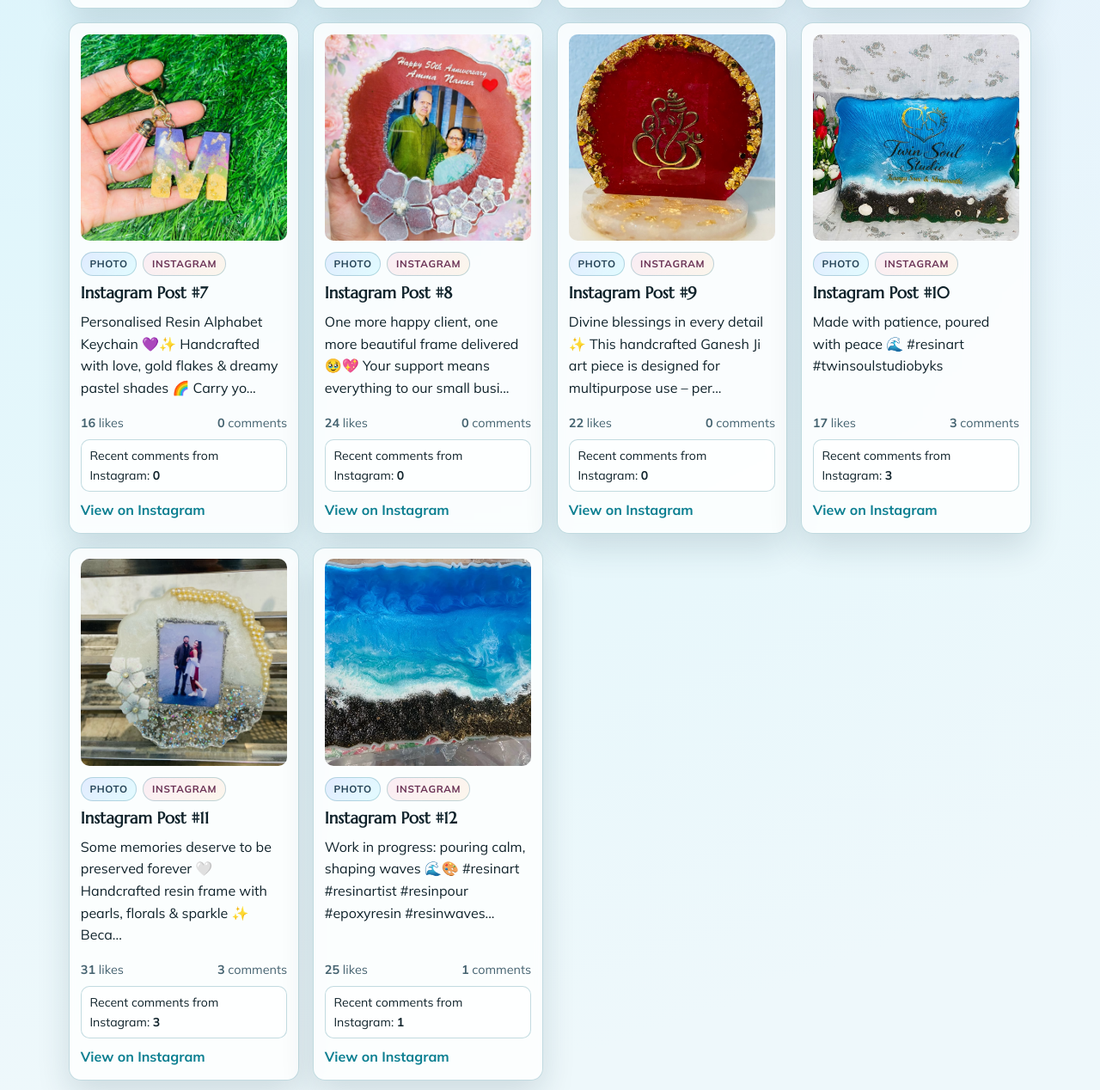
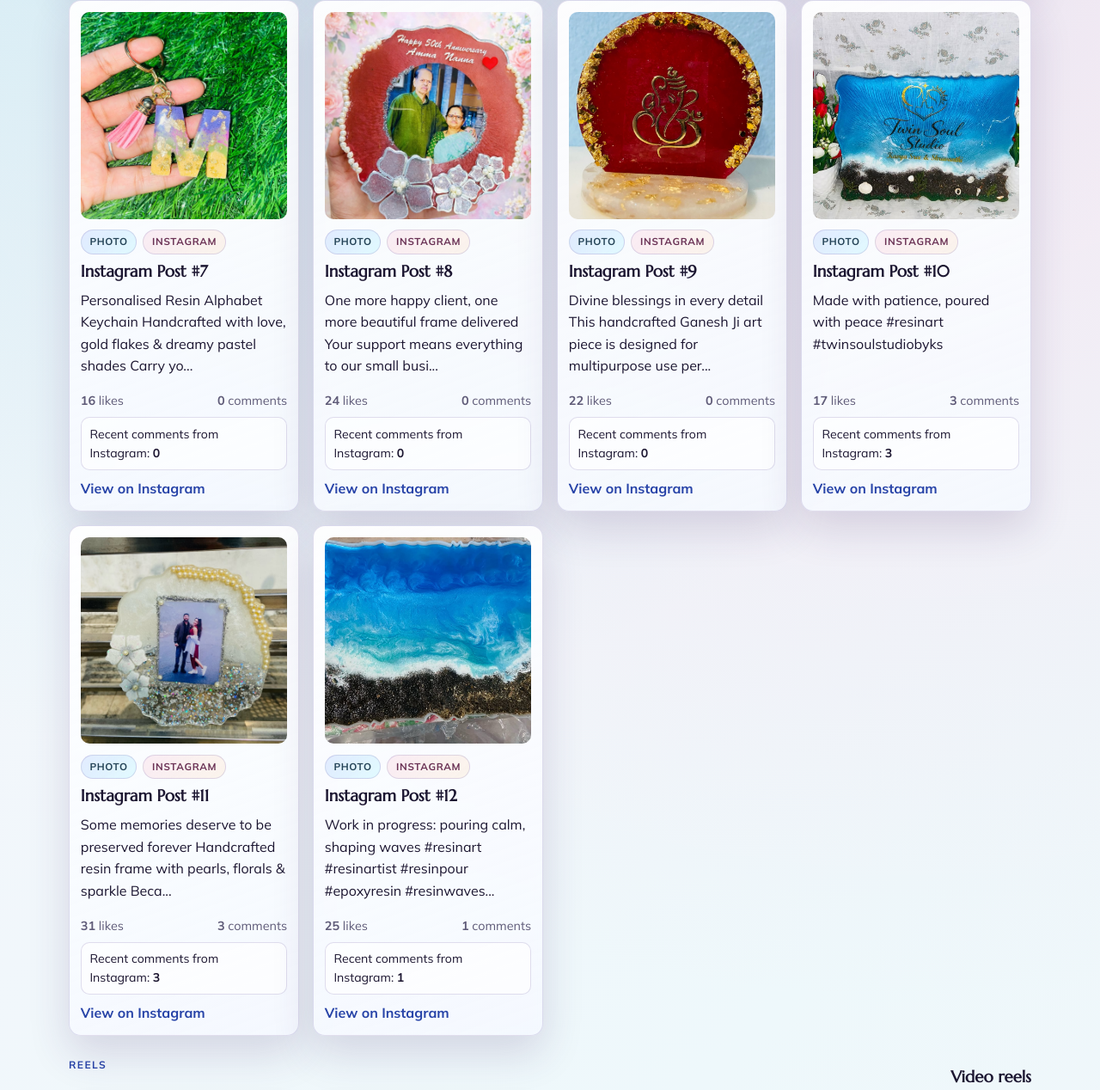
Before and after one commit to Sakethkumar31/twinsoul, a website: page index.html in a window 1280 px wide. Shown: the part 1386-2654 px from the top of the page at 86% size. Drawn offline with Linux system fonts and the light colour scheme; no server answers.

Commit message:
Refine resin background and section copy

```diff
--- a/index.html
+++ b/index.html
@@ -76,7 +76,7 @@
               <span class="badge badge-source">Instagram</span>
             </div>
             <h3>Instagram Post #1</h3>
-            <p>A frame that shines like a mirror and holds memories forever ✨❤️  This handmade heart resin frame is crafted w...</p>
+            <p>A frame that shines like a mirror and holds memories forever   This handmade heart resin frame is crafted w...</p>
             <div class="card-metrics">
               <span><strong>27</strong> likes</span>
               <span><strong>2</strong> comments</span>
@@ -91,7 +91,7 @@
               <span class="badge badge-source">Instagram</span>
             </div>
             <h3>Instagram Post #2</h3>
-            <p>♏ Scorpio Zodiac Resin Keychain  For the bold, passionate, and mysterious Scorpio souls 🦂✨ Carry your zodiac...</p>
+            <p> Scorpio Zodiac Resin Keychain  For the bold, passionate, and mysterious Scorpio souls  Carry your zodiac...</p>
             <div class="card-metrics">
               <span><strong>18</strong> likes</span>
               <span><strong>0</strong> comments</span>
@@ -106,7 +106,7 @@
               <span class="badge badge-source">Instagram</span>
             </div>
             <h3>Instagram Post #3</h3>
-            <p>✨ Carry Your Memories Everywhere ✨  A beautiful custom resin photo keychain made with love 💜 Personalized wit...</p>
+            <p> Carry Your Memories Everywhere   A beautiful custom resin photo keychain made with love  Personalized wit...</p>
             <div class="card-metrics">
               <span><strong>14</strong> likes</span>
               <span><strong>0</strong> comments</span>
@@ -121,7 +121,7 @@
               <span class="badge badge-source">Instagram</span>
             </div>
             <h3>Instagram Post #4</h3>
-            <p>💚 Agastya’s Singapore Memory 💚  Some memories are too special to stay in a phone gallery… So we preserved th...</p>
+            <p> Agastya's Singapore Memory   Some memories are too special to stay in a phone gallery So we preserved th...</p>
             <div class="card-metrics">
               <span><strong>31</strong> likes</span>
               <span><strong>2</strong> comments</span>
@@ -136,7 +136,7 @@
               <span class="badge badge-source">Instagram</span>
             </div>
             <h3>Instagram Post #5</h3>
-            <p>Appudu Appudu vasthai bro 😎   Okka roju Iragateesthamu ✨</p>
+            <p>Appudu Appudu vasthai bro    Okka roju Iragateesthamu </p>
             <div class="card-metrics">
               <span><strong>19</strong> likes</span>
               <span><strong>4</strong> comments</span>
@@ -151,7 +151,7 @@
               <span class="badge badge-source">Instagram</span>
             </div>
             <h3>Instagram Post #6</h3>
-            <p>Golden shimmer, delicate pearls &amp; a touch of dried floral beauty ✨ Personalised resin alphabet keychains made...</p>
+            <p>Golden shimmer, delicate pearls &amp; a touch of dried floral beauty  Personalised resin alphabet keychains made...</p>
             <div class="card-metrics">
               <span><strong>21</strong> likes</span>
               <span><strong>0</strong> comments</span>
@@ -166,7 +166,7 @@
               <span class="badge badge-source">Instagram</span>
             </div>
             <h3>Instagram Post #7</h3>
-            <p>Personalised Resin Alphabet Keychain 💜✨ Handcrafted with love, gold flakes &amp; dreamy pastel shades 🌈 Carry yo...</p>
+            <p>Personalised Resin Alphabet Keychain  Handcrafted with love, gold flakes &amp; dreamy pastel shades  Carry yo...</p>
             <div class="card-metrics">
               <span><strong>16</strong> likes</span>
               <span><strong>0</strong> comments</span>
@@ -181,7 +181,7 @@
               <span class="badge badge-source">Instagram</span>
             </div>
             <h3>Instagram Post #8</h3>
-            <p>One more happy client, one more beautiful frame delivered 🥹💖 Your support means everything to our small busi...</p>
+            <p>One more happy client, one more beautiful frame delivered  Your support means everything to our small busi...</p>
             <div class="card-metrics">
               <span><strong>24</strong> likes</span>
               <span><strong>0</strong> comments</span>
@@ -196,7 +196,7 @@
               <span class="badge badge-source">Instagram</span>
             </div>
             <h3>Instagram Post #9</h3>
-            <p>Divine blessings in every detail ✨ This handcrafted Ganesh Ji art piece is designed for multipurpose use – per...</p>
+            <p>Divine blessings in every detail  This handcrafted Ganesh Ji art piece is designed for multipurpose use  per...</p>
             <div class="card-metrics">
               <span><strong>22</strong> likes</span>
               <span><strong>0</strong> comments</span>
@@ -211,7 +211,7 @@
               <span class="badge badge-source">Instagram</span>
             </div>
             <h3>Instagram Post #10</h3>
-            <p>Made with patience, poured with peace 🌊  #resinart #twinsoulstudiobyks</p>
+            <p>Made with patience, poured with peace   #resinart #twinsoulstudiobyks</p>
             <div class="card-metrics">
               <span><strong>17</strong> likes</span>
               <span><strong>3</strong> comments</span>
@@ -226,7 +226,7 @@
               <span class="badge badge-source">Instagram</span>
             </div>
             <h3>Instagram Post #11</h3>
-            <p>Some memories deserve to be preserved forever 🤍 Handcrafted resin frame with pearls, florals &amp; sparkle ✨ Beca...</p>
+            <p>Some memories deserve to be preserved forever  Handcrafted resin frame with pearls, florals &amp; sparkle  Beca...</p>
             <div class="card-metrics">
               <span><strong>31</strong> likes</span>
               <span><strong>3</strong> comments</span>
@@ -241,7 +241,7 @@
               <span class="badge badge-source">Instagram</span>
             </div>
             <h3>Instagram Post #12</h3>
-            <p>Work in progress: pouring calm, shaping waves 🌊🎨  #resinart #resinartist #resinpour #epoxyresin #resinwaves...</p>
+            <p>Work in progress: pouring calm, shaping waves   #resinart #resinartist #resinpour #epoxyresin #resinwaves...</p>
             <div class="card-metrics">
               <span><strong>25</strong> likes</span>
               <span><strong>1</strong> comments</span>
@@ -273,8 +273,8 @@
     <section class="section section-alt" id="instagram">
       <div class="container">
         <div class="section-head">
-          <p class="eyebrow">Instagram Posts</p>
-          <h2>Latest work from @twin_soulstudio</h2>
+          <p class="eyebrow">Instagram Showcase</p>
+          <h2>From @twin_soulstudio</h2>
         </div>
         <div class="insta-grid">
           <article class="insta-card">
@@ -403,17 +403,17 @@
         <div class="reference-grid" id="references-list">
           <article class="reference-card">
             <h3>Memory Frame Order</h3>
-            <p>27 likes • 2 comments</p>
+            <p>27 likes | 2 comments</p>
             <a class="meta-link" href="https://www.instagram.com/p/DVi0UG7j7RI/" target="_blank" rel="noopener noreferrer">Open customer post</a>
           </article>
           <article class="reference-card">
             <h3>Singapore Keepsake</h3>
-            <p>31 likes • 2 comments</p>
+            <p>31 likes | 2 comments</p>
             <a class="meta-link" href="https://www.instagram.com/p/DVTsb25D8VB/" target="_blank" rel="noopener noreferrer">Open customer post</a>
           </article>
           <article class="reference-card">
             <h3>Studio Process Reel</h3>
-            <p>19 likes • 4 comments</p>
+            <p>19 likes | 4 comments</p>
             <a class="meta-link" href="https://www.instagram.com/reel/DVMZe1Wk8-g/" target="_blank" rel="noopener noreferrer">Open customer reel</a>
           </article>
         </div>
@@ -437,7 +437,7 @@
 
   <footer class="site-footer">
     <div class="container footer-wrap">
-      <p>© <span id="year"></span> <span id="footer-brand-name">Twin Soul Studio</span>. All rights reserved.</p>
+      <p>&copy; <span id="year"></span> <span id="footer-brand-name">Twin Soul Studio</span>. All rights reserved.</p>
       <a href="#top">Back to top</a>
     </div>
   </footer>
--- a/styles.css
+++ b/styles.css
@@ -1,13 +1,13 @@
 :root {
-  --bg: #eef8fb;
-  --surface: rgba(255, 255, 255, 0.8);
-  --surface-alt: #def1f4;
-  --text: #10232b;
-  --muted: #456370;
-  --brand: #0fa4b8;
-  --brand-dark: #0c7f91;
-  --line: rgba(85, 152, 167, 0.35);
-  --shadow: 0 16px 38px rgba(13, 53, 66, 0.14);
+  --bg: #f6f1f8;
+  --surface: rgba(255, 255, 255, 0.72);
+  --surface-alt: rgba(232, 243, 247, 0.72);
+  --text: #1c1631;
+  --muted: #5f5b78;
+  --brand: #4e7cff;
+  --brand-dark: #2844a8;
+  --line: rgba(130, 118, 180, 0.24);
+  --shadow: 0 20px 48px rgba(61, 40, 101, 0.16);
   --radius: 18px;
 }
 
@@ -28,12 +28,42 @@
 body {
   font-family: "Mulish", sans-serif;
   background:
-    radial-gradient(circle at 15% 10%, #d4f4fb 0%, transparent 34%),
-    radial-gradient(circle at 85% 0%, #f7e8ff 0%, transparent 30%),
-    radial-gradient(circle at 40% 88%, #ffeccc 0%, transparent 32%),
-    var(--bg);
+    radial-gradient(circle at 12% 14%, rgba(121, 225, 233, 0.34) 0, transparent 24%),
+    radial-gradient(circle at 82% 18%, rgba(255, 180, 214, 0.28) 0, transparent 26%),
+    radial-gradient(circle at 68% 78%, rgba(111, 143, 255, 0.24) 0, transparent 24%),
+    radial-gradient(circle at 24% 84%, rgba(255, 215, 156, 0.2) 0, transparent 22%),
+    linear-gradient(135deg, #f9f4fb 0%, #eef8fb 45%, #f8eef7 100%);
   color: var(--text);
   line-height: 1.6;
+  position: relative;
+  overflow-x: hidden;
+}
+
+body::before,
+body::after {
+  content: "";
+  position: fixed;
+  pointer-events: none;
+  z-index: -1;
+  border-radius: 999px;
+  filter: blur(70px);
+  opacity: 0.6;
+}
+
+body::before {
+  width: 320px;
+  height: 320px;
+  top: 90px;
+  left: -70px;
+  background: radial-gradient(circle, rgba(112, 236, 231, 0.55) 0%, rgba(112, 236, 231, 0) 68%);
+}
+
+body::after {
+  width: 360px;
+  height: 360px;
+  right: -90px;
+  bottom: 80px;
+  background: radial-gradient(circle, rgba(255, 173, 209, 0.48) 0%, rgba(255, 173, 209, 0) 70%);
 }
 
 h1,
@@ -184,8 +214,8 @@
 
 .hero-card {
   background:
-    linear-gradient(160deg, rgba(255, 255, 255, 0.88), rgba(197, 233, 240, 0.74)),
-    linear-gradient(45deg, rgba(199, 141, 255, 0.2), rgba(255, 215, 154, 0.2));
+    linear-gradient(160deg, rgba(255, 255, 255, 0.8), rgba(210, 235, 244, 0.64)),
+    linear-gradient(45deg, rgba(255, 163, 203, 0.16), rgba(138, 239, 232, 0.18), rgba(255, 224, 175, 0.14));
   border: 1px solid var(--line);
   border-radius: var(--radius);
   padding: 1.5rem;
@@ -234,7 +264,10 @@
 }
 
 .section-alt {
-  background: var(--surface-alt);
+  background:
+    linear-gradient(180deg, rgba(255, 255, 255, 0.16), rgba(255, 255, 255, 0.04)),
+    linear-gradient(135deg, rgba(206, 241, 246, 0.58), rgba(246, 227, 242, 0.52));
+  backdrop-filter: blur(6px);
 }
 
 .section-head {
@@ -277,7 +310,9 @@
 .art-card {
   display: flex;
   flex-direction: column;
-  background: var(--surface);
+  background:
+    linear-gradient(160deg, rgba(255, 255, 255, 0.76), rgba(239, 245, 255, 0.58)),
+    var(--surface);
   border: 1px solid var(--line);
   border-radius: 14px;
   padding: 0.8rem;
@@ -366,7 +401,9 @@
 
 .insta-card,
 .reference-card {
-  background: var(--surface);
+  background:
+    linear-gradient(150deg, rgba(255, 255, 255, 0.78), rgba(239, 245, 255, 0.58)),
+    var(--surface);
   border: 1px solid var(--line);
   border-radius: 14px;
   padding: 0.8rem;
```
